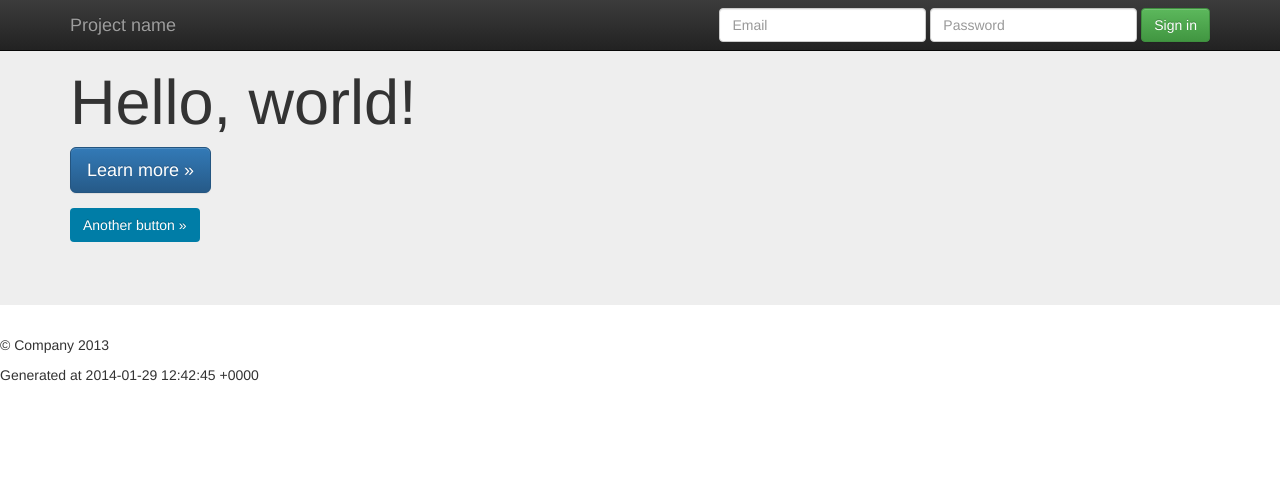
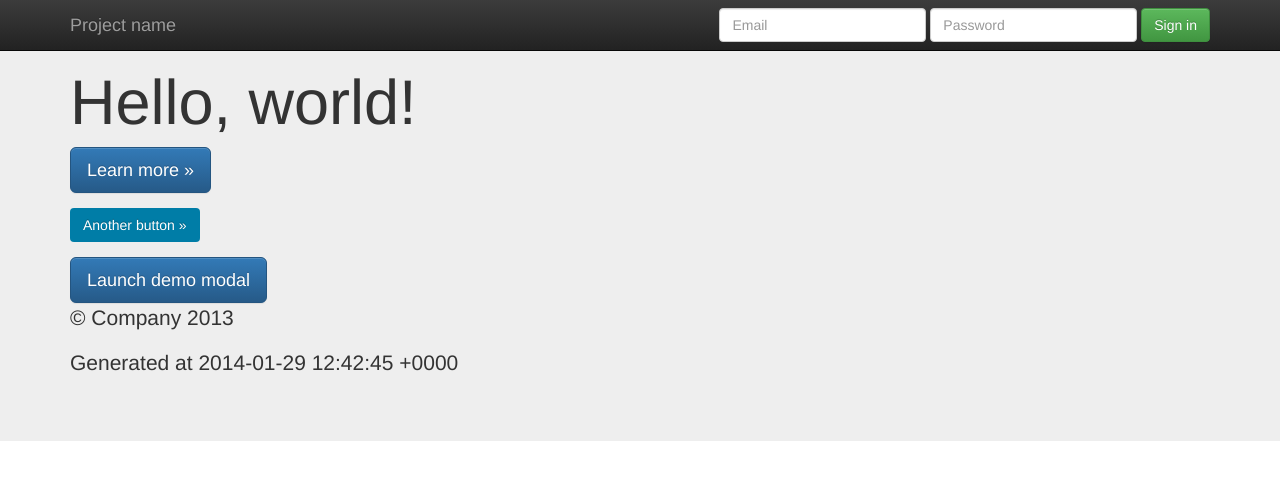
Before and after one commit to kbremner/kbremner.github.io, a Jekyll site: the page built from index.md, in a window 1280 px wide. Shown: the top 480 px of the page. Built offline with Jekyll 4.4.1, drawn with Linux system fonts in a browser that asks for light colours; nearby versions of some CDN libraries; Markdown is read by kramdown in place of the engine named in the settings.

Commit message:
Updated default.html

```diff
--- a/_layouts/default.html
+++ b/_layouts/default.html
@@ -52,15 +52,21 @@
         <p><a class="btn btn-primary btn-lg" role="button">Learn more &raquo;</a></p>
         <p><a class="btn btn-ttc" role="button">Another button &raquo;</a></p>
 
-        <div class="modal fade">
+        <!-- Button trigger modal -->
+        <button class="btn btn-primary btn-lg" data-toggle="modal" data-target="#myModal">
+          Launch demo modal
+        </button>
+
+        <!-- Modal -->
+        <div class="modal fade" id="myModal" tabindex="-1" role="dialog" aria-labelledby="myModalLabel" aria-hidden="true">
           <div class="modal-dialog">
             <div class="modal-content">
               <div class="modal-header">
                 <button type="button" class="close" data-dismiss="modal" aria-hidden="true">&times;</button>
-                <h4 class="modal-title">Modal title</h4>
+                <h4 class="modal-title" id="myModalLabel">Modal title</h4>
               </div>
               <div class="modal-body">
-                <p>One fine body&hellip;</p>
+                ...
               </div>
               <div class="modal-footer">
                 <button type="button" class="btn btn-default" data-dismiss="modal">Close</button>
@@ -69,8 +75,6 @@
             </div><!-- /.modal-content -->
           </div><!-- /.modal-dialog -->
         </div><!-- /.modal -->
-      </div>
-    </div>
 
 
 
```
